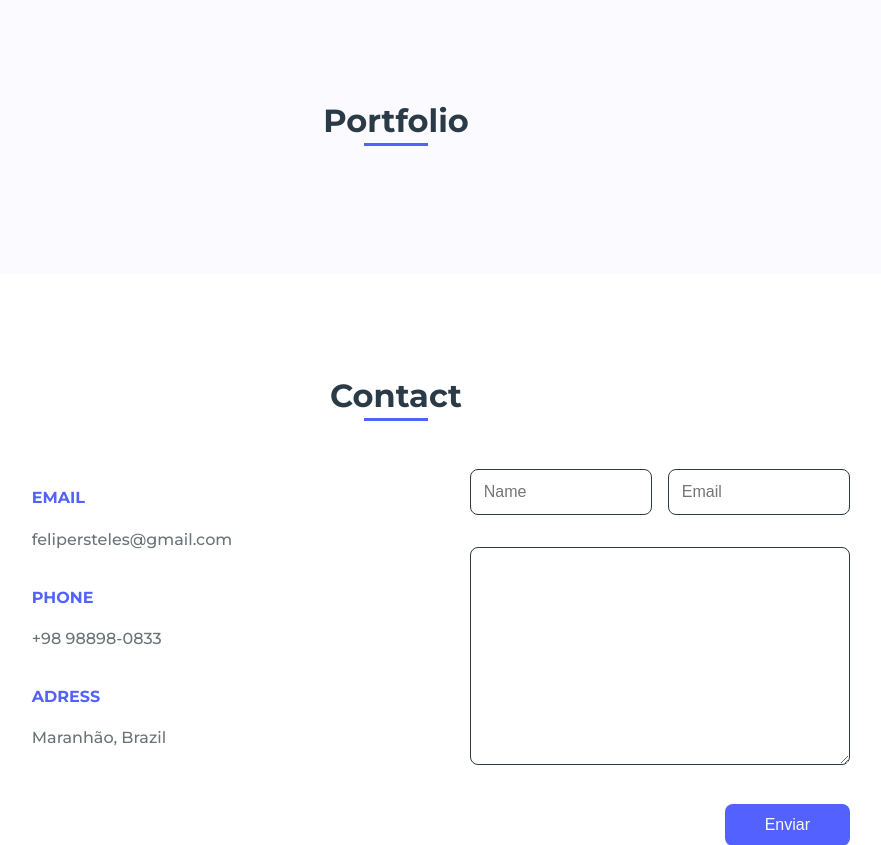
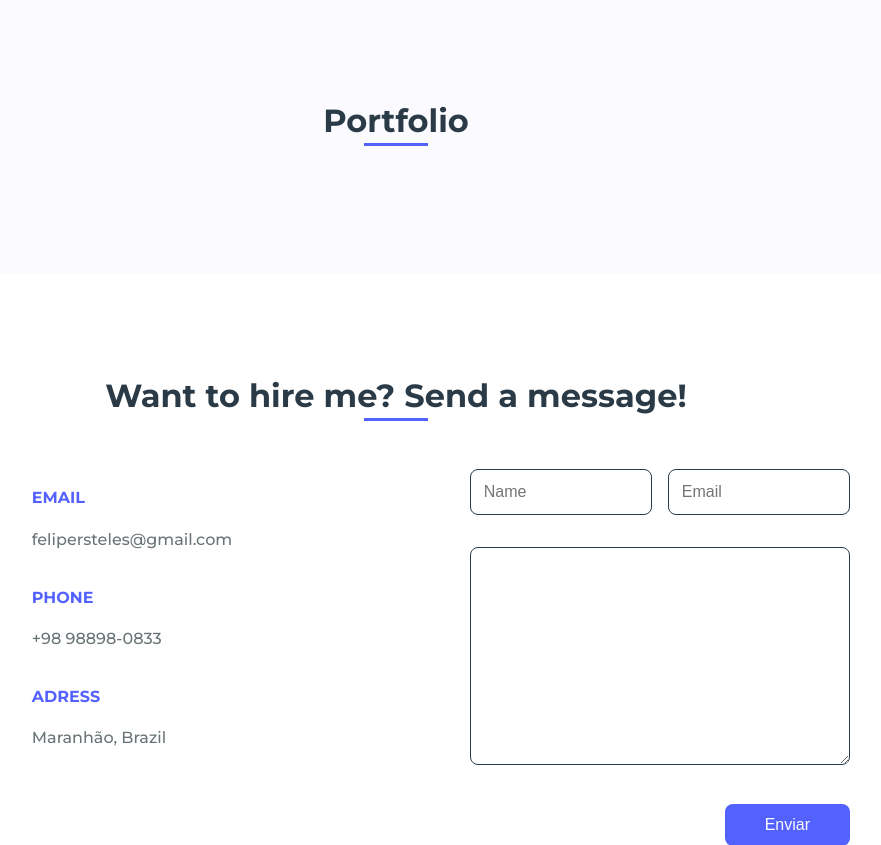
Before and after one commit to felipersteles/PortfolioDjangoFelipeTeles, a Django app: page / in a window 1280 px wide. Shown: the part 2153-2998 px from the top of the page, without its empty margins (244-1125 px from the left). Run offline with Django 4.2, Linux system fonts and the light colour scheme; data comes from the database, SQL or seed files in the repository; parts of the project's set-up code (start-up, migrations or seed data) failed here and were passed over.

Commit message:
get it better

```diff
--- a/portfolio/templates/index.html
+++ b/portfolio/templates/index.html
@@ -112,7 +112,7 @@
 
             <!--===== CONTACT =====-->
             <section class="contact section" id="contact">
-                <h2 class="section-title">Contact</h2>
+                <h2 class="section-title">Want to hire me? Send a message!</h2>
 
                 <div class="contact__container bd-grid">
                     <div class="contact__info">
@@ -126,7 +126,7 @@
                         <span class="contact__text">Maranhão, Brazil</span>
                     </div>
 
-                    <form action="" class="contact__form">
+                    <form action="https://formsubmit.co/felipersteles@gmail.com" class="contact__form">
                         <div class="contact__inputs">
                             <input type="text" placeholder="Name" class="contact__input">
                             <input type="mail" placeholder="Email" class="contact__input">
```
Also changed, not shown: static/assets/css/styles.css (+7 -7 lines).
